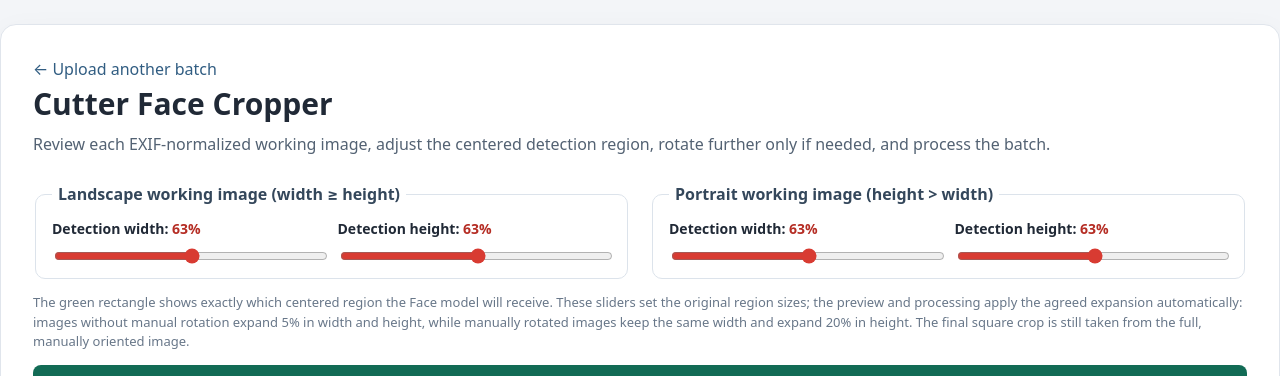
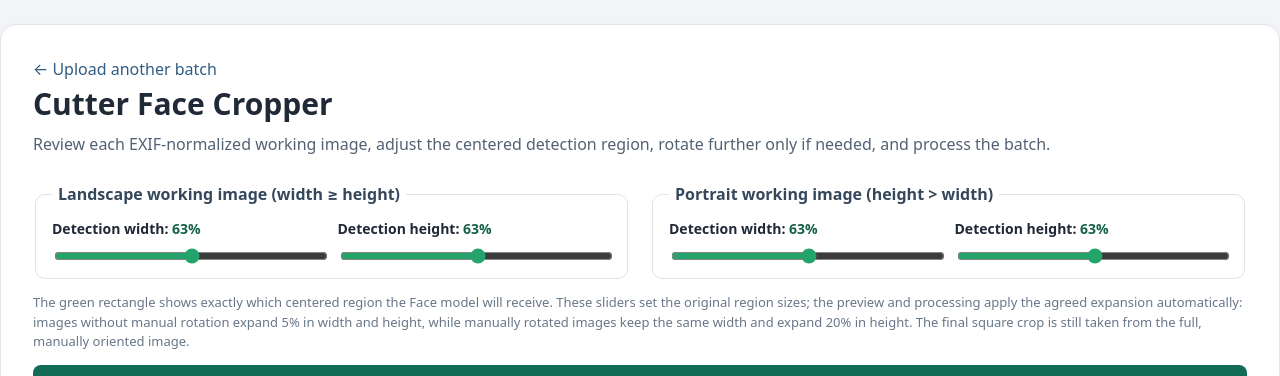
Before and after one commit to crico98/Cobalt_Crop, a Flask app: template templates/batch.html in a window 1280 px wide. Shown: the top 376 px of the page. Run offline with Flask 3, Linux system fonts and the light colour scheme; the template is opened without the code that fills it, so the values that code supplies are empty.

Commit message:
Restore green crop-region overlay styling

```diff
--- a/static/style.css
+++ b/static/style.css
@@ -22,14 +22,14 @@ dl{display:grid;grid-template-columns:1fr auto;gap:5px 12px;font-size:14px}dt{co
 /* Live visualization of the center region passed to the detection model. */
 .image-frame{position:relative;width:100%;overflow:hidden;border-radius:8px;background:#15191e;line-height:0}
 .image-frame .preview{display:block;width:100%;height:auto;max-height:none;object-fit:contain;border-radius:8px}
-.crop-guide{position:absolute;left:50%;top:50%;transform:translate(-50%,-50%);border:3px solid #f04438;background:rgba(240,68,56,.10);box-shadow:0 0 0 9999px rgba(10,15,22,.48);pointer-events:none;display:flex;align-items:flex-start;justify-content:center;min-width:0;min-height:0}
+.crop-guide{position:absolute;left:50%;top:50%;transform:translate(-50%,-50%);border:3px solid #24a36a;background:rgba(36,163,106,.10);box-shadow:0 0 0 9999px rgba(10,15,22,.48);pointer-events:none;display:flex;align-items:flex-start;justify-content:center;min-width:0;min-height:0}
 .crop-controls{display:grid;grid-template-columns:1fr 1fr;gap:20px;margin-bottom:14px}
 .crop-control{display:grid;gap:7px}
 .crop-control label{font-size:14px;font-weight:600}
-.crop-control output{font-variant-numeric:tabular-nums;color:#b52d24}
-.crop-control input[type=range]{width:100%;accent-color:#d83b32}
+.crop-control output{font-variant-numeric:tabular-nums;color:#176246}
+.crop-control input[type=range]{width:100%;accent-color:#24a36a}
 @media(max-width:650px){.crop-controls{grid-template-columns:1fr;gap:12px}}
-.crop-guide span{display:inline-block;margin:5px;padding:3px 7px;border-radius:4px;background:#f04438;color:white;font-size:11px;line-height:1.25;font-weight:700;white-space:nowrap}
+.crop-guide span{display:inline-block;margin:5px;padding:3px 7px;border-radius:4px;background:#24a36a;color:white;font-size:11px;line-height:1.25;font-weight:700;white-space:nowrap}
 .crop-guide.is-full{border-color:#24a36a;background:transparent;box-shadow:none}
 
 .crop-preset{border:1px solid #dce3eb;border-radius:10px;padding:12px 16px;min-width:0;display:grid;grid-template-columns:1fr 1fr;gap:12px}
```
